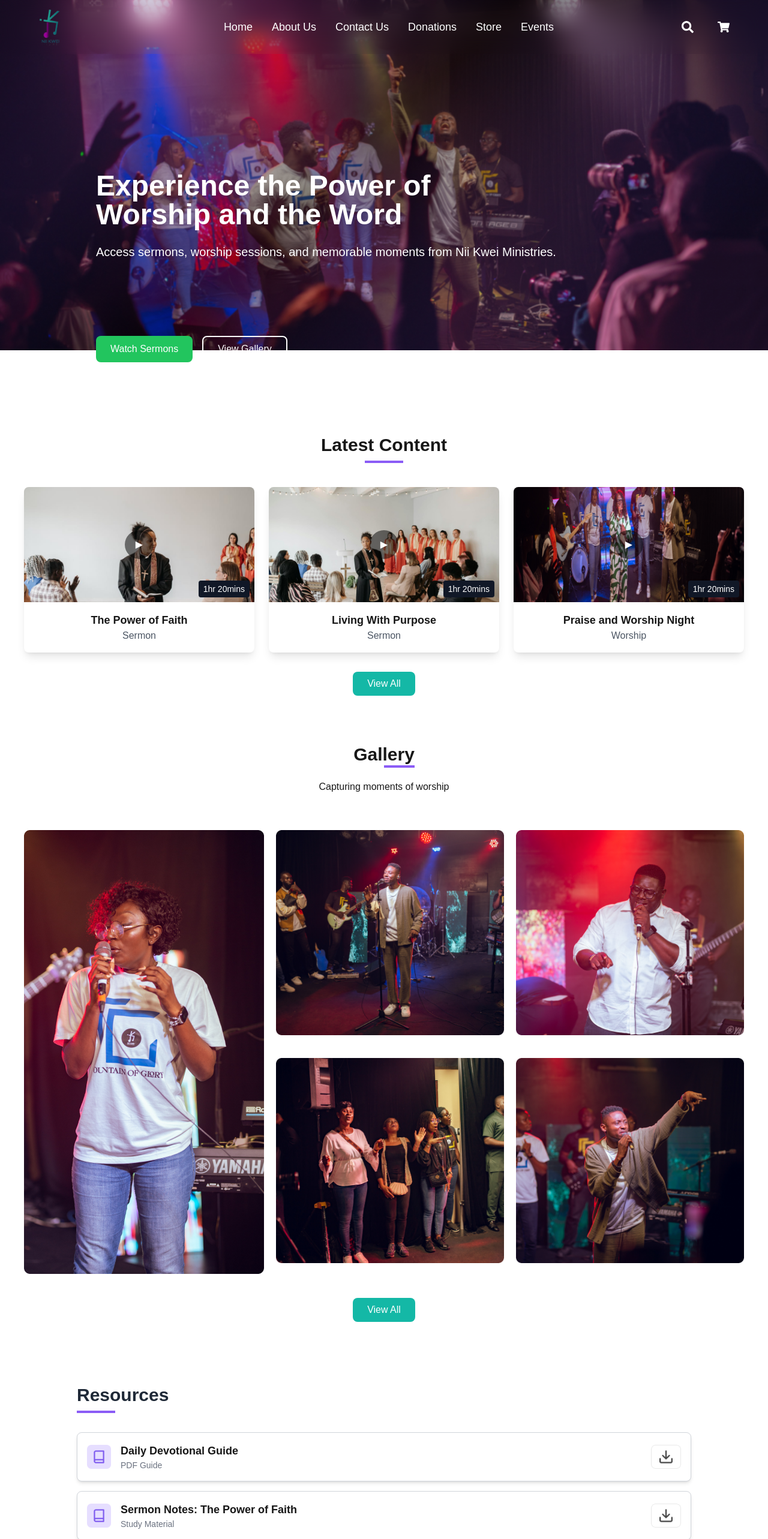
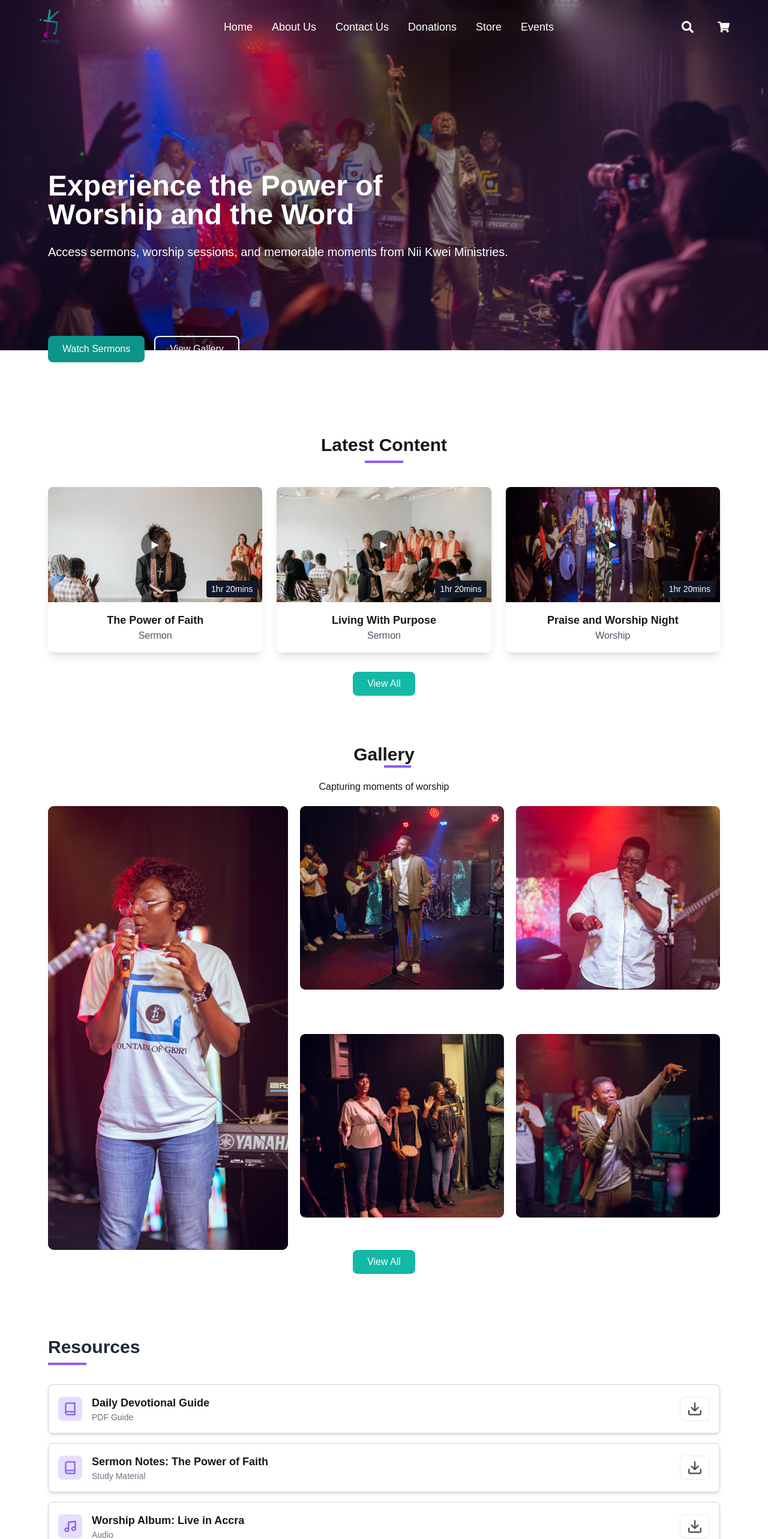
Before and after one commit to aetech24/Nii-Kwei-Ministry, a Next.js app: page /event in a window 1280 px wide. Shown: the top 2566 px of the page at 60% size. Built offline with nearby package versions, Linux system fonts and the light colour scheme.

Commit message:
Made some updates

```diff
--- a/app/about/_component/gallery.js
+++ b/app/about/_component/gallery.jsx
@@ -12,13 +12,13 @@ const Gallery = () => {
 
 
     return (
-      <div className="mx-auto my-16 text-center mt-10">
+      <div className="my-16 text-center mt-10 px-20">
         <h2 className="text-3xl font-bold mb-5 relative pb-1">
         Gallery
       <span className="absolute left-1/2 bottom-0 w-[4%] h-1 bg-violet-500"></span>
           </h2>
         <p className="mb-5">Capturing moments of worship</p>
-        <div className="max-md:flex-col flex gap-5 p-10">
+        <div className="max-md:flex-col flex gap-5">
           <Image
             src={image3}
             alt="Gallery Image"
--- a/app/about/_component/team.js
+++ b/app/about/_component/team.jsx
@@ -35,7 +35,7 @@ const teamMembers = [
 
 const TeamSection = () => {
   return (
-    <div className="container mx-auto text-center my-16">
+    <div className="px-20 text-center my-16">
       <h2 className="text-3xl font-bold mb-8 relative pb-1">
         Meet Our Team
       <span className="absolute left-1/2 bottom-0 w-[8%] h-1 bg-violet-500"></span>
--- a/app/about/_component/values.js
+++ b/app/about/_component/values.jsx
@@ -47,7 +47,7 @@ const coreValues = [
 
 const CoreValues = () => {
   return (
-    <div className="container mx-auto text-center my-16">
+    <div className="px-20 text-center my-16">
       <h2 className="text-3xl font-bold mb-8 relative pb-1">
         Our Core Values
       <span className="absolute left-1/2 bottom-0 w-[10%] h-1 bg-violet-500"></span>
--- a/app/about/page.jsx
+++ b/app/about/page.js
@@ -20,7 +20,7 @@ const page = () => {
           alt="hero section for about page"
           className="bg-cover bg-center absolute w-full h-700"
         />
-        <div className="absolute inset-0 flex items-center justify-start pl-0 ml-40">
+        <div className="absolute inset-0 flex items-center justify-start  px-20">
           <div
             className="text-white flex flex-col items-start"
             data-aos="fade-up"
@@ -38,7 +38,7 @@ const page = () => {
 
        {/* the Vision and Mission Section */}
 
-      <div className="py-10 flex flex-col gap-10 lg:mx-24 px-4">
+      <div className="py-10 flex flex-col gap-10 lg:px-20 px-4">
         <div className='py-10 flex flex-col gap-10'>
           <div className='flex flex-col md:flex-row items-center justify-between gap-10' data-aos="fade-right">
           <Image src={Singer1} alt="Founder1" width={500} height={500} />
--- a/app/event/page.js
+++ b/app/event/page.js
@@ -17,7 +17,7 @@ const page = () => {
           alt="hero section for about page"
           className="bg-cover bg-center absolute w-full h-700"
         />
-        <div className="absolute inset-0 flex items-center justify-start pl-0 ml-40">
+        <div className="absolute inset-0 flex items-center justify-start px-20">
           <div
             className="text-white flex flex-col items-start"
             data-aos="fade-up"
@@ -39,18 +39,18 @@ const page = () => {
       </div>
 
       {/*BUTTONS*/}
-      <div className="flex space-x-4 ml-40 mt-[-20]">
-        <button className="bg-green-500 text-white py-2 px-6 rounded-lg hover:bg-green-600 focus:outline-none z-[1000]">
+      <div className="flex space-x-4 px-20 mt-[-20]">
+        <button className="bg-button text-white py-2 px-6 rounded-lg hover:bg-green-600 focus:outline-none z-[1000]">
           Watch Sermons
         </button>
-        <button className="border-2 border-white text-white px-6 py-2 rounded-lg hover:bg-white hover:text-green-500 focus:outline-none z-[1000]">
+        <button className="border-2 border-white text-white px-6 py-2 rounded-lg hover:bg-white hover:text-button focus:outline-none z-[1000]">
           View Gallery
         </button>
       </div>
 
       {/*Video Section..........................................................................*/}
 
-      <div className="py-10 px-10 text-center mt-20">
+      <div className="py-10 px-20 text-center mt-20">
         {/* Section Title */}
         <h2 className="text-3xl font-semibold">
           Latest Content
@@ -143,7 +143,7 @@ const page = () => {
       {/*THE RESOURCE SECTION*/}
 
 
-<div className="py-10 px-4 lg:px-32">
+<div className="py-10 px-4 lg:px-20">
   {/* Section Title */}
   <h2 className="text-3xl font-semibold text-gray-800">
     Resources
--- a/components/Navbar.jsx
+++ b/components/Navbar.jsx
@@ -29,8 +29,8 @@ const Navbar = () => {
                     <li className='hover:text-purple duration-300 ease-in'><Link href="/about">About Us</Link></li>
                     <li className='hover:text-purple duration-300 ease-in'><Link href="/pricing">Contact Us</Link></li>
                     <li className='hover:text-purple duration-300 ease-in'><Link href="/service">Donations</Link></li>
-                    <li className='hover:text-purple duration-300 ease-in'><Link href="/work">Store</Link></li>
-                    <li className='hover:text-purple duration-300 ease-in'><Link href="/work">Events</Link></li>
+                    <li className='hover:text-purple duration-300 ease-in'><Link href="/store">Store</Link></li>
+                    <li className='hover:text-purple duration-300 ease-in'><Link href="/event">Events</Link></li>
                 </ul>
                 <div className="flex items-center gap-10 text-white">
                     <div>
--- a/constants/events.js
+++ b/constants/events.js
@@ -1,4 +1,4 @@
-import Event1 from '@/public/event1.png'
+import Event1 from '@/public/Event1.png'
 
 export const events = [
     {image: Event1, title: "Annual Worship Conference", description: "Join us for three days of powerful worship and ministry", venue: "123 Faith Avenue, Accra, Ghana", time: "12:30AM", date: {day: "15", month: "Febraury", year: "2024"}},
```
Also changed, not shown: public/event1.png.
